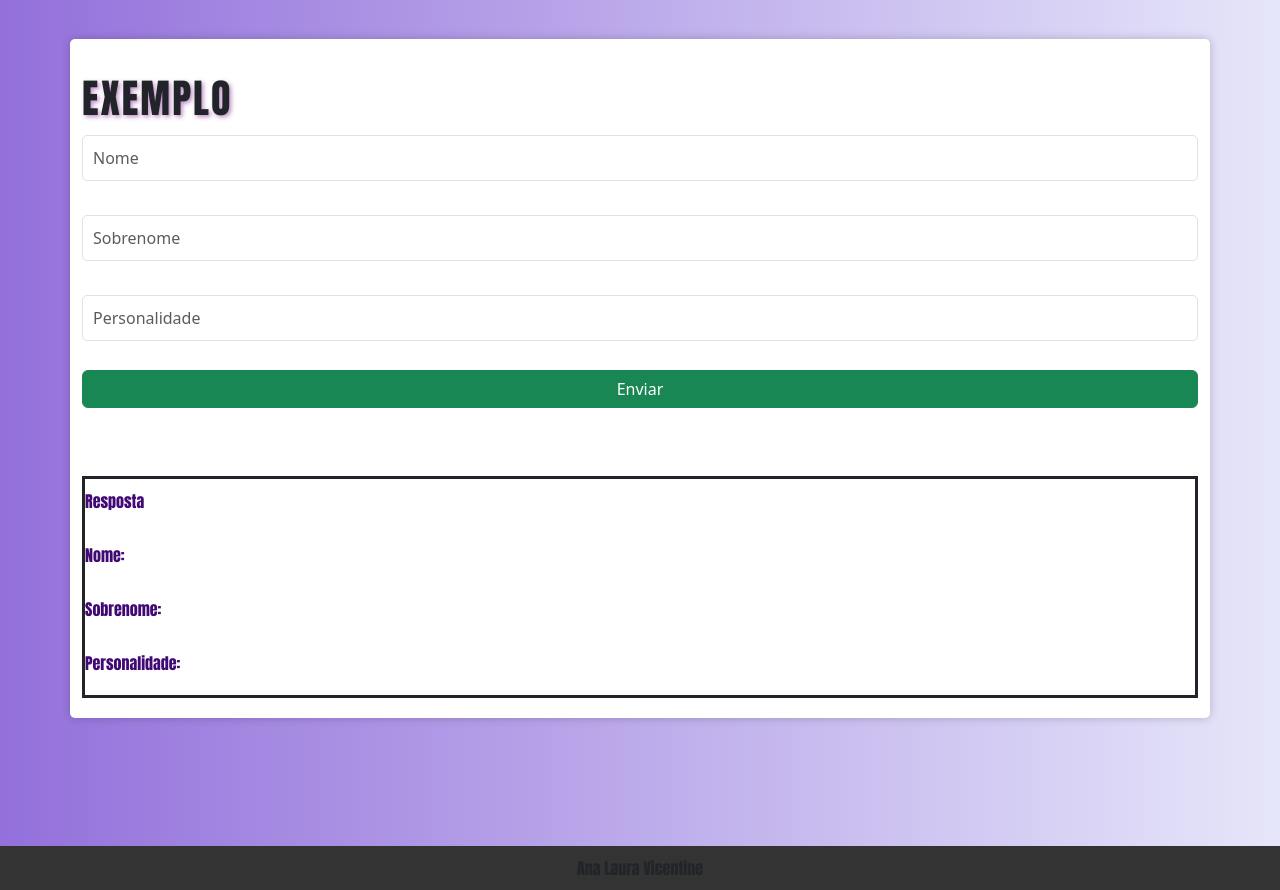
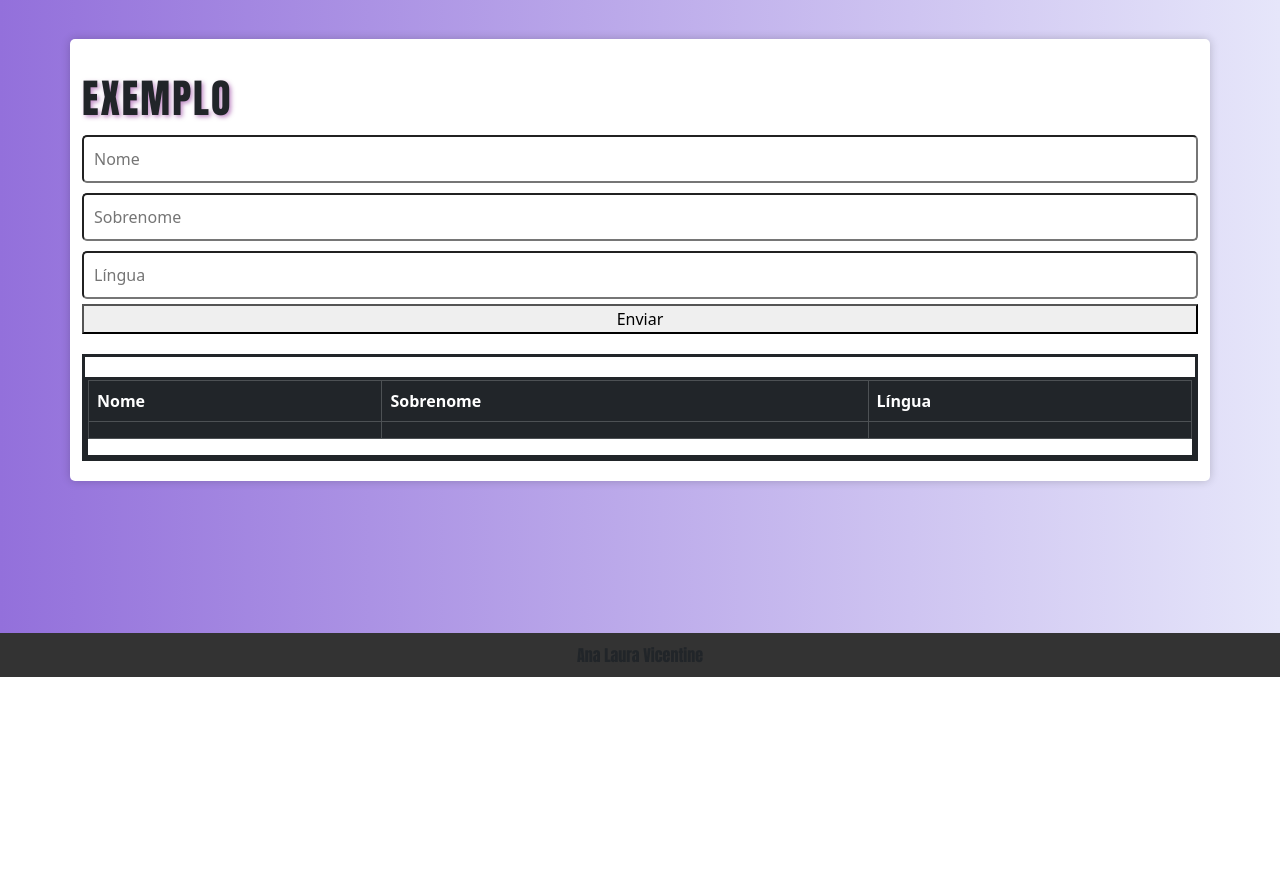
Before and after one commit to anavicentine/JavaScriptBasico, a plain HTML site: page site_obj/index.html in a window 1280 px wide. Shown: the part 860-1750 px from the top of the page. After the commit the page ends 1537 px from the top, so only its background shows below. Drawn offline with nearby package versions, Linux system fonts and the light colour scheme; files whose address does not match are found by name.

Commit message:
Add files via upload

```diff
--- a/site_obj/index.html
+++ b/site_obj/index.html
@@ -40,25 +40,40 @@
     <div class="container">
         <h1>Exemplo</h1>
         <form id="personForm">
-            <input type="text" id="firstName" class="form-control" class="form-label" placeholder="Nome">
-            <br>
-            <input type="text" id="lastName" class="form-control" class="form-label" placeholder="Sobrenome">
-            <br>
-            <input type="text" id="language" class="form-control" class="form-label" placeholder="Personalidade">
-            <br>
-            <button type="submit" class="btn btn-success">Enviar</button>
-            <br>
+            <input type="text" id="firstName" placeholder="Nome">
+            <input type="text" id="lastName" placeholder="Sobrenome">
+            <input type="text" id="language" placeholder="Língua">
+            <button type="submit">Enviar</button>
         </form>
 
+        <div class="display-details">
+
+        <div class="display-details">
+          <table class="table table-bordered table-dark">
+            <thead>
+              <tr>
+
+                <th scope="col">Nome</th>
+                <th scope="col">Sobrenome</th>
+                <th scope="col">Língua</th>
+              </tr>
+            </thead>
+            <tbody id="tableBody">
+              <tr>
+                <th scope="row"></th>
+                <td></td>
+                <td></td>
+
+              </tr>
+              </td>
+              </tr>
+            </tbody>
+          </table>
+    </div>
+        </div>
+    </div>
 
         <br>
-        <div class="display-details">
-            <p>Resposta</p>
-            <p>Nome: <span id="displayFirstName"></span></p>
-            <p>Sobrenome: <span id="displayLastName"></span></p>
-            <p>Personalidade: <span id="displayLanguage"></span></p>
-        </div>
-    </div>
 
 
     <footer class="footer">
```
